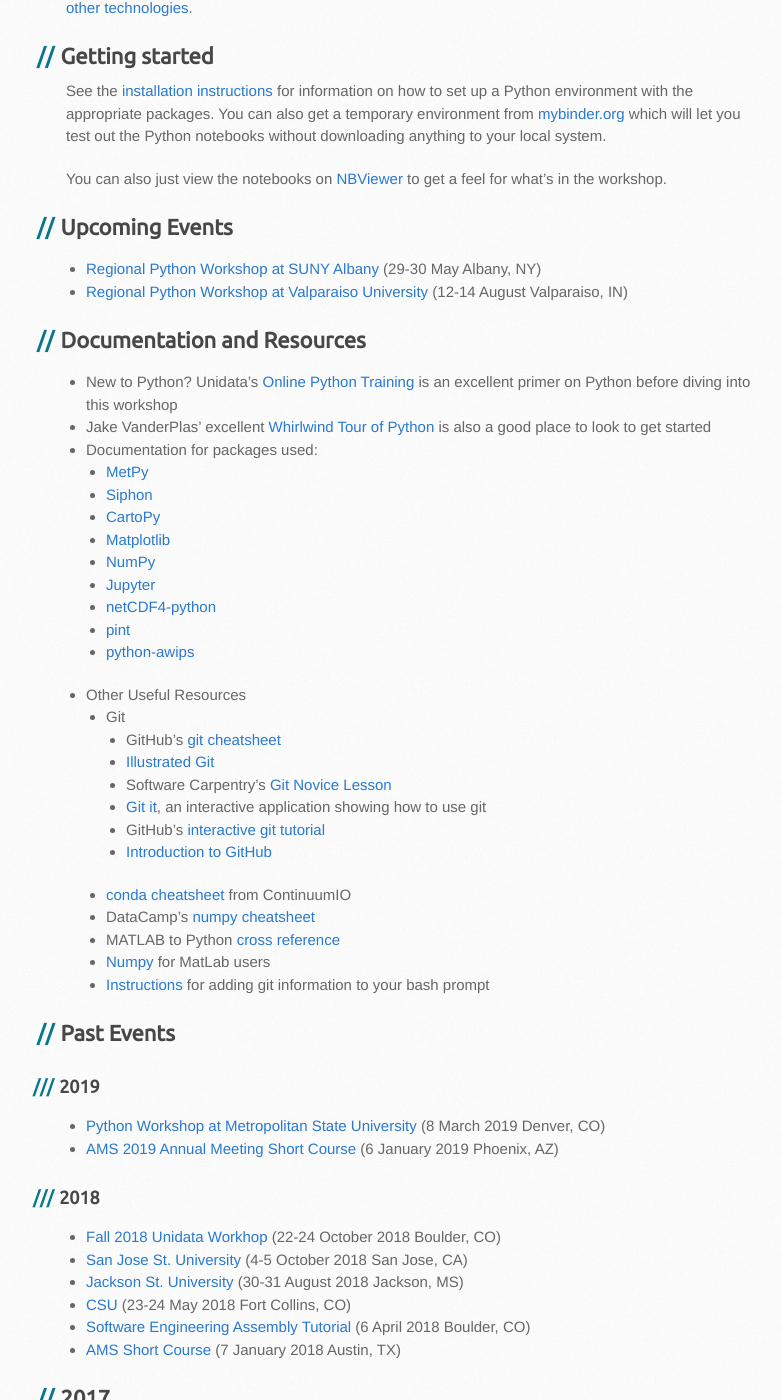
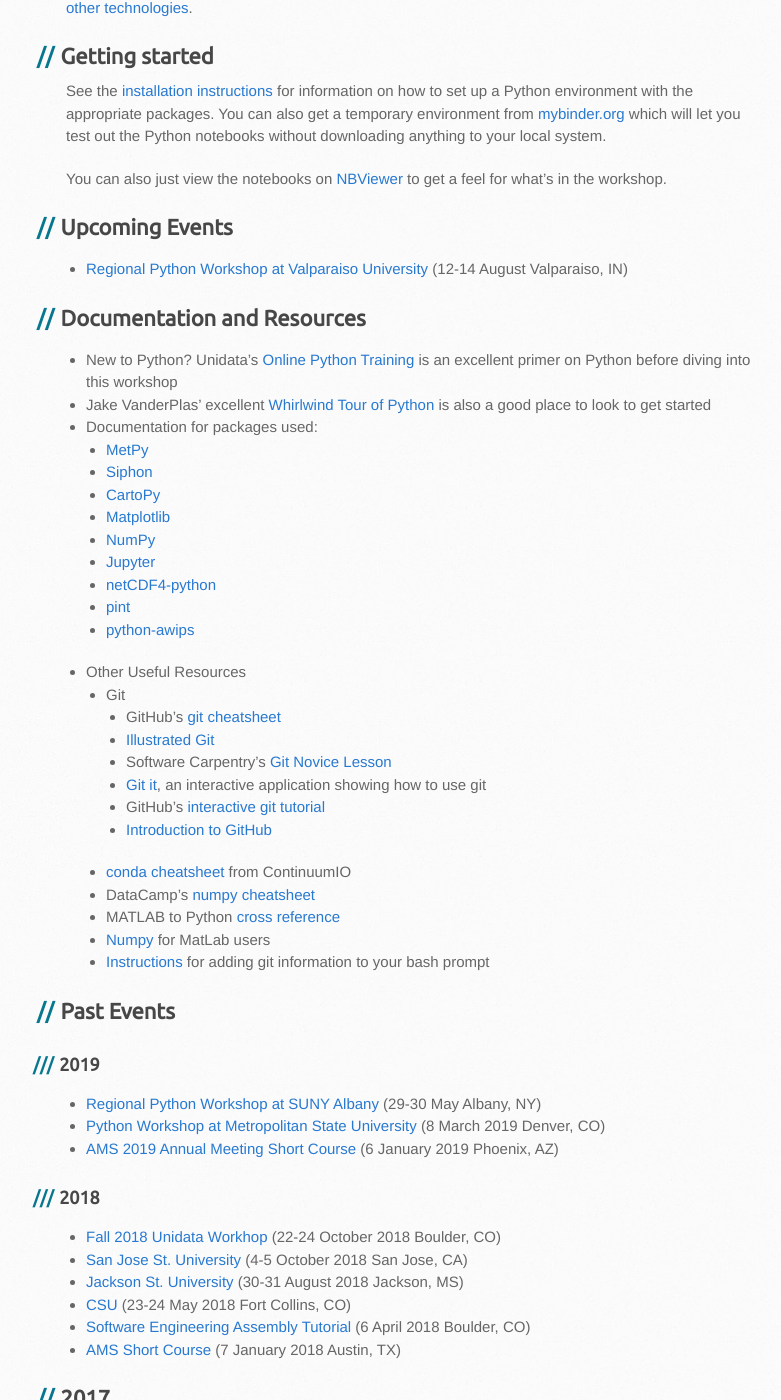
Before and after one commit to Unidata/python-workshop, a Jekyll site: the page built from index.md, in a window 1280 px wide and 1400 px high, scrolled down 521 px. Shown: the whole window, without its empty margins (104-885 px from the left). Built offline with Jekyll 4.4.1, drawn with Linux system fonts in a browser that asks for light colours; some web fonts are replaced; part of the change alters nothing that is shown.

```diff
--- a/index.md
+++ b/index.md
@@ -21,7 +21,6 @@ You can also just view the notebooks on
 to get a feel for what's in the workshop.
 
 ## Upcoming Events
-- [Regional Python Workshop at SUNY Albany](events/albany2019.html) (29-30 May Albany, NY)
 - [Regional Python Workshop at Valparaiso University](events/valpo2019.html) (12-14 August Valparaiso, IN)
 
 ## Documentation and Resources
@@ -55,6 +54,7 @@ to get a feel for what's in the workshop.
 
 ## Past Events
 ### 2019
+- [Regional Python Workshop at SUNY Albany](events/albany2019.html) (29-30 May Albany, NY)
 - [Python Workshop at Metropolitan State University](events/metro2019.html) (8 March 2019 Denver, CO)
 - [AMS 2019 Annual Meeting Short Course](events/ams2019.html) (6 January 2019 Phoenix, AZ)
 
```
